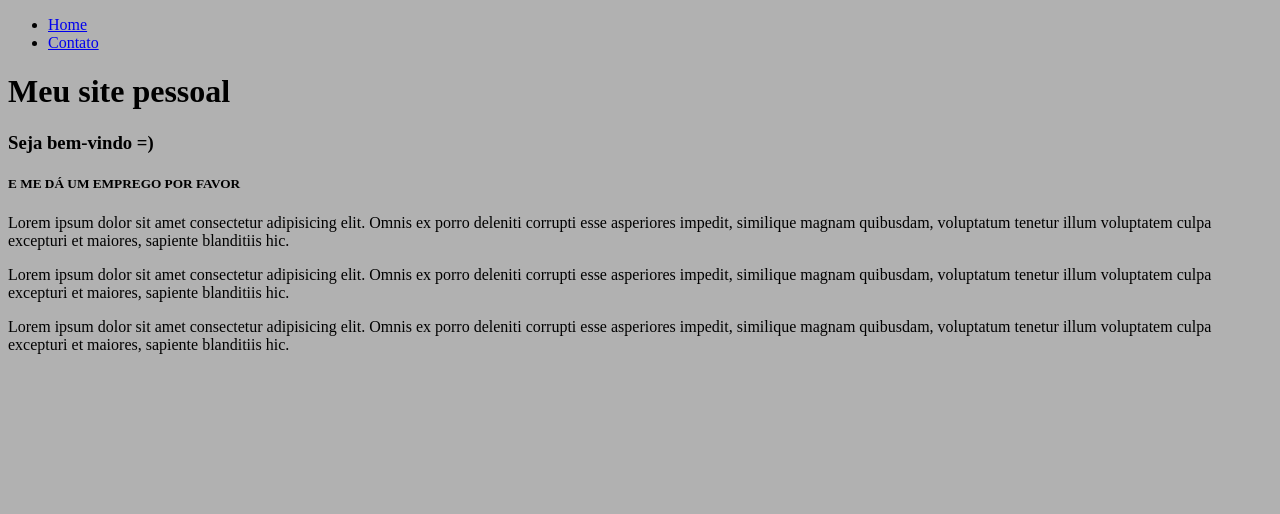
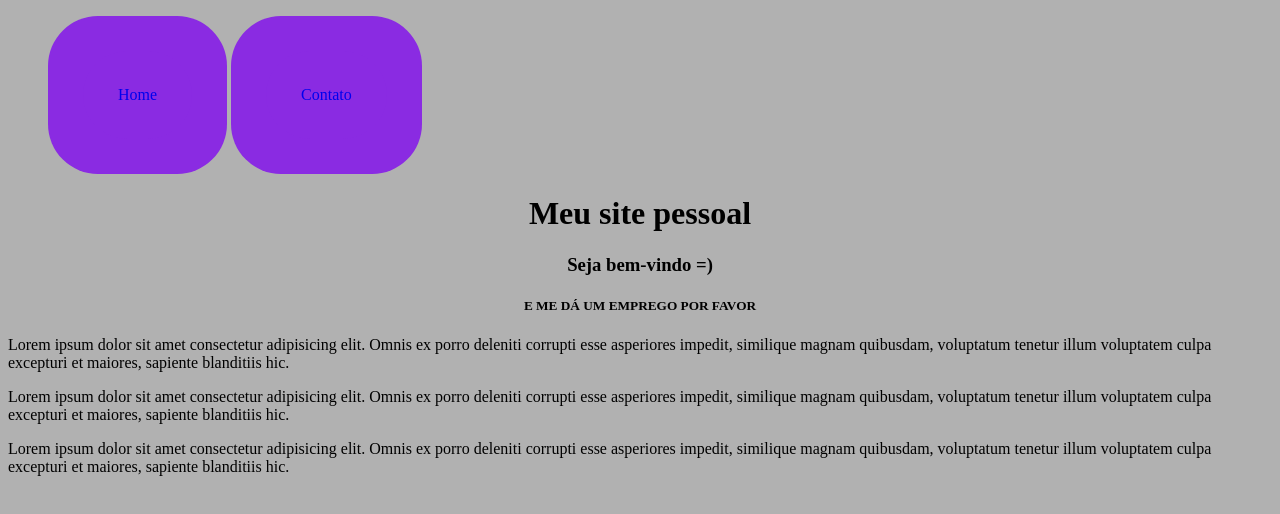
Before and after one commit to daniel-cardoso/fundamentos-web, a plain HTML site: page index.html in a window 1280 px wide. Drawn offline with Linux system fonts and the light colour scheme.

Commit message:
subindo css

```diff
--- /dev/null
+++ b/assets/css/style.css
@@ -0,0 +1,40 @@
+/* Estilos da página index.html */
+
+.center {
+    text-align: center;
+}
+
+.container {
+    display: flexbox;
+
+}
+
+.rodape {
+    display: flex;
+    align-items: center;
+    padding: 60px;
+}
+
+#menu li {
+    background: blueviolet;
+    text-align: center;
+    display: inline-block;
+    padding: 35px;
+    border-radius: 50px;
+}
+#menu li:hover{
+    background: black
+}
+#menu li a {
+    text-decoration: none;
+    background: blueviolet;
+    text-align: center;
+    display: inline-block;
+    padding: 35px;
+    border-radius: 50px;
+}
+
+#menu li a:hover{
+    background: darkblue;
+}
+/* Estilos da página contato.html */
--- a/index.html
+++ b/index.html
@@ -5,10 +5,12 @@
     <meta charset="UTF-8">
     <meta name="viewport" content="width=device-width, initial-scale=1.0">
     <title>Meu Perfil</title>
+    <link rel="stylesheet" href="assets/css/style.css">
 </head>
 
 <body style="background-color:rgb(177, 177, 177);">
-    <ul>
+
+    <ul id="menu">
         <li>
             <a href="index.html">Home</a>
         </li>
@@ -17,9 +19,12 @@
         </li>
 
     </ul>
-    <h1>Meu site pessoal</h1>
-    <h3>Seja bem-vindo =)</h3>
-    <h5>E ME DÁ UM EMPREGO POR FAVOR</h5>
+
+    <h1 class="center">Meu site pessoal</h1>
+    <h3 class="center">Seja bem-vindo =)</h3>
+    <h5 class="center">E ME DÁ UM EMPREGO POR FAVOR</h5>
+
+    <div class="container">
 
         <p> Lorem ipsum dolor sit amet consectetur adipisicing elit.
             Omnis ex porro deleniti corrupti esse asperiores impedit,
@@ -39,6 +44,8 @@
             sapiente blanditiis hic.
         </p>
 
+    </div>
+
 
 </body>
 
```
Also changed, not shown: contato.html (+4 -8 lines). Lines whose indentation alone changed are shown as unchanged.
